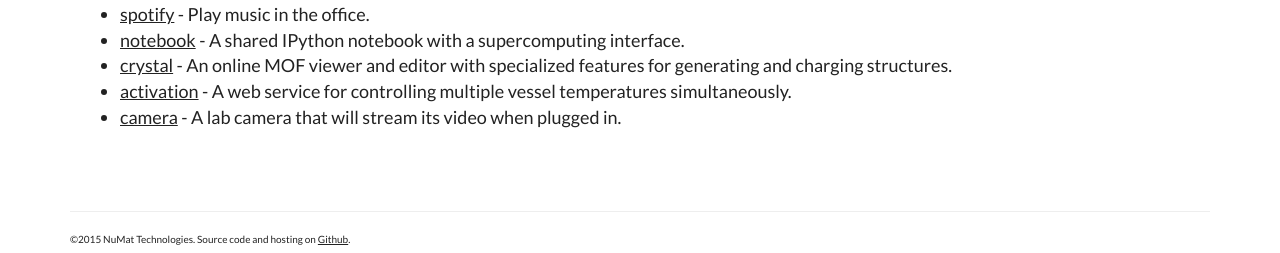
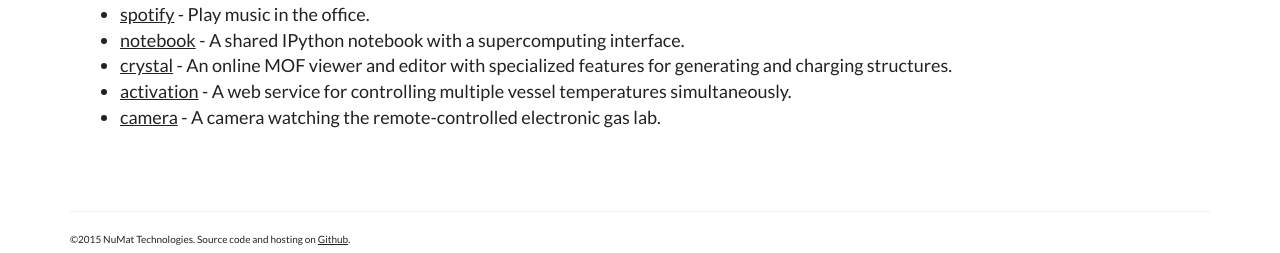
Before and after one commit to numat/numat.github.io, a Jekyll site: the page built from internal.md, in a window 1280 px wide and 900 px high, scrolled down 332 px. Shown: the part 644-897 px from the top of the window. Built offline with Jekyll 4.4.1, drawn with Linux system fonts in a browser that asks for light colours; nearby versions of some CDN libraries; comment, search, counter and statistics services are not loaded.

Commit message:
Changed camera link to point to electronic gas

```diff
--- a/internal.md
+++ b/internal.md
@@ -14,4 +14,4 @@
    features for generating and charging structures.
  * [activation](/activation) - A web service for controlling multiple vessel
    temperatures simultaneously.
- * [camera](/camera) - A lab camera that will stream its video when plugged in.
+ * [camera](/camera) - A camera watching the remote-controlled electronic gas lab.
--- a/internal/camera.html
+++ b/internal/camera.html
@@ -1,6 +1,6 @@
 ---
 title: Camera | NuMat
 layout: internal
-link: http://73.209.1.128:16000/
+link: https://73.209.1.128:7443/manage
 permalink: /camera/
 ---
```
